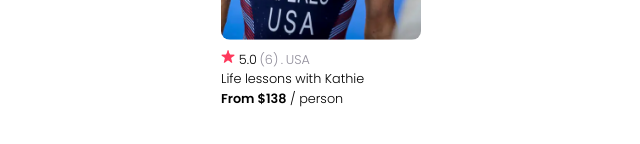
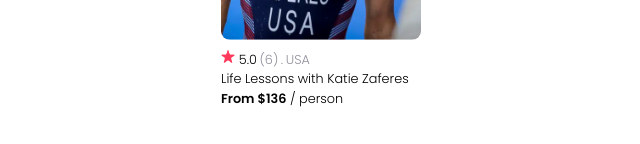
Before and after one commit to prashantbhudwal/proj__airbnbClone-guided, a React (Vite) app: page / in a window 1280 px wide. Shown: the part 260-404 px from the top of the page, without its empty margins (319-959 px from the left). Built offline with nearby package versions, Linux system fonts and the light colour scheme.

Commit message:
Use props to render cards

```diff
--- a/src/App.tsx
+++ b/src/App.tsx
@@ -2,13 +2,24 @@ import "./App.css";
 import Card from "./Components/Card/Card";
 import Hero from "./Components/Hero/Hero";
 import Navbar from "./Components/Navbar/Navbar";
+
+const guide = [{
+  img: "katie-zaferes.png",
+  rating: "5.0",
+  reviewCount: 6,
+  country: "USA",
+  title: "Life Lessons with Katie Zaferes",
+  price: 136
+}];
+
+
 const App = function () {
   return (
     <>
       {/* <Navbar /> */}
       <div className="app-container">
         {/* <Hero /> */}
-        <Card />
+        <Card guideData={guide[0]}/>
       </div>
     </>
   );
--- a/src/Components/Card/Card.tsx
+++ b/src/Components/Card/Card.tsx
@@ -1,11 +1,11 @@
 import "./Card.css";
 
-function Card() {
+function Card({ guideData }: any) {
   return (
     <div className="card-container">
       <div className="card__img-container">
         <img
-          src="/src/assets/images/katie-zaferes.png"
+          src={`/src/assets/images/${guideData.img}`}
           alt=""
           className="card__img"
         />
@@ -15,16 +15,16 @@ function Card() {
         <div className="ratings-container">
           <div className="rating__starIcon"></div>
           <p className="star-rating">
-            5.0
-            <span className="ratings__quantity">(6)</span>
+            {guideData.rating}
+            <span className="ratings__quantity">({guideData.reviewCount})</span>
             <span className="dot">.</span>
-            <span className="location">USA</span>
+            <span className="location">{guideData.country}</span>
           </p>
         </div>
-        <h3 className="card__title">Life lessons with Kathie</h3>
+        <h3 className="card__title">{guideData.title}</h3>
         <div>
           <p className="card__price">
-            <strong>From $138</strong> / person
+            <strong>From ${guideData.price}</strong> / person
           </p>
         </div>
       </div>
```
